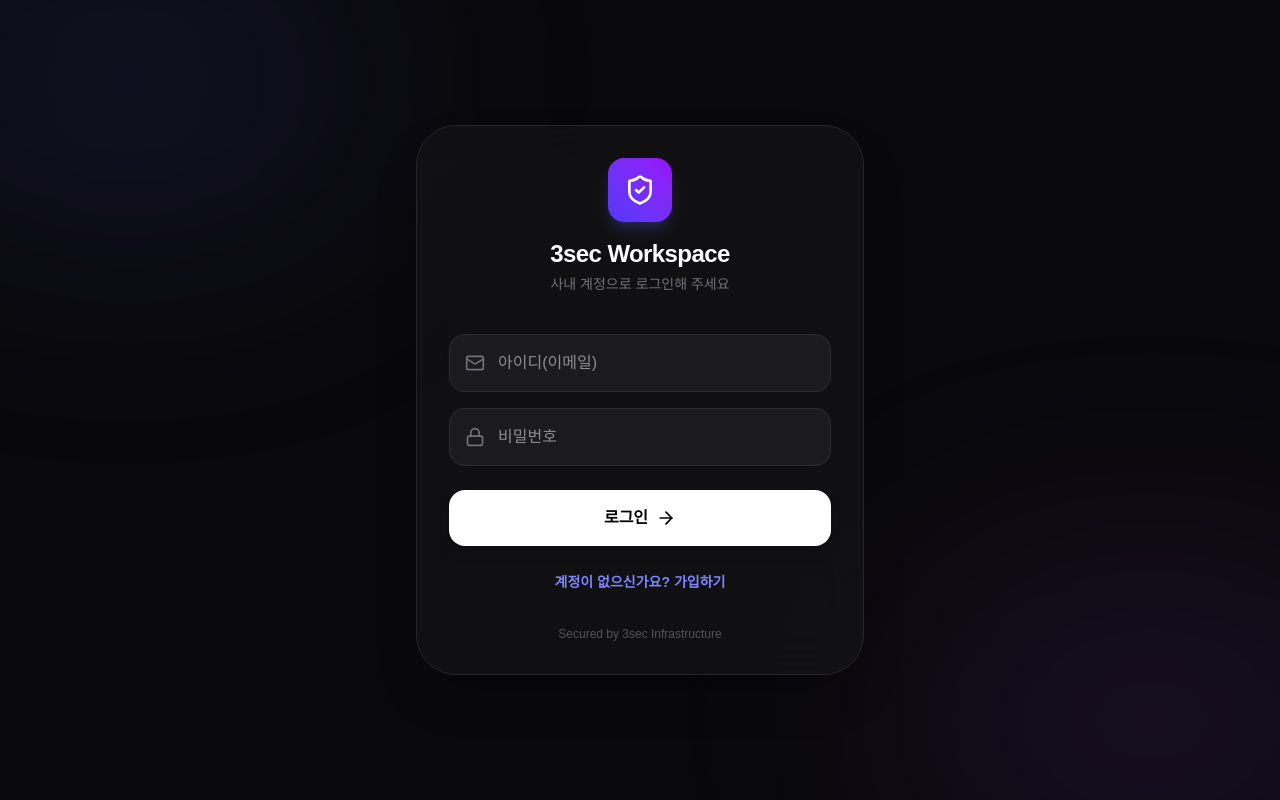
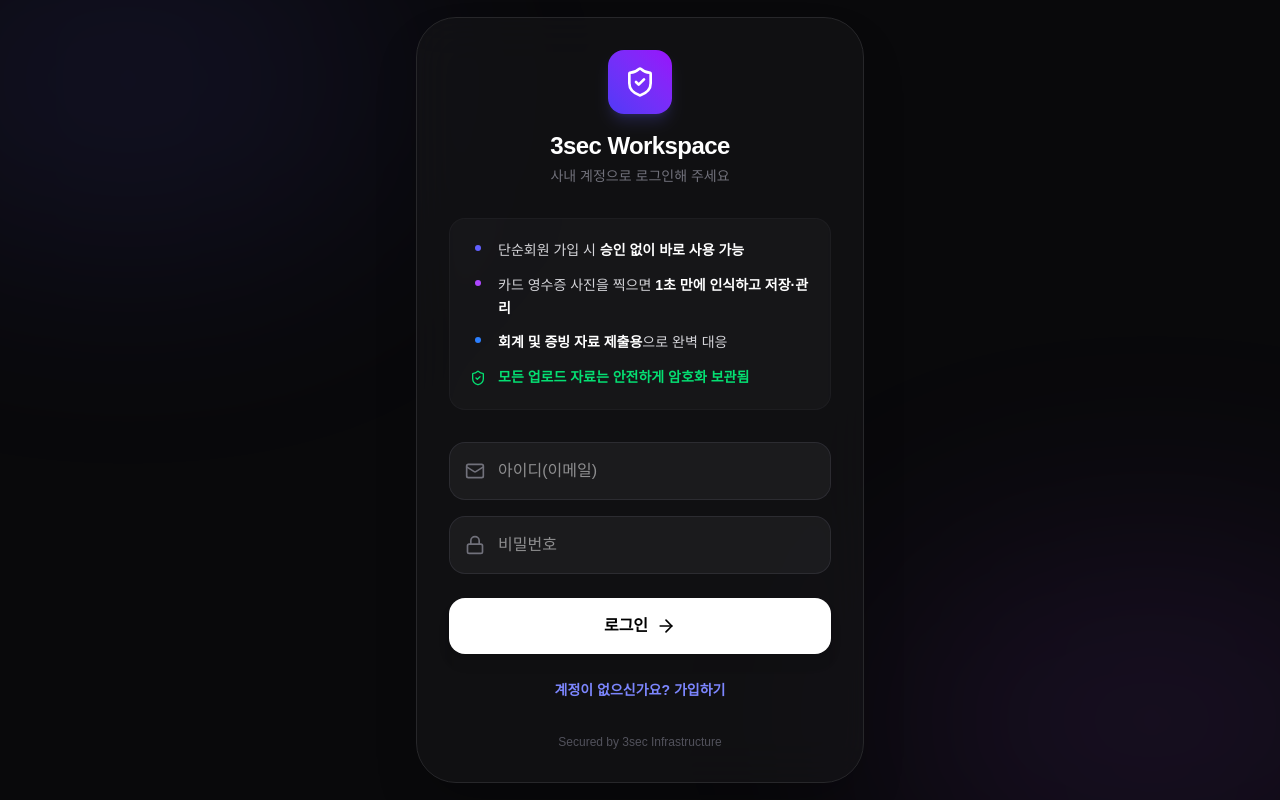
Before and after one commit to Raro7777/3sec, a Next.js app in the folder apps/web/: page /login in a window 1280 px wide. Built offline with nearby package versions, Linux system fonts and the light colour scheme.

Commit message:
style: Add Value Propositions to Login UI

```diff
--- a/apps/web/src/app/login/page.tsx
+++ b/apps/web/src/app/login/page.tsx
@@ -52,12 +52,31 @@
                 animate={{ opacity: 1, y: 0 }}
                 className="w-full max-w-md bg-zinc-900/50 backdrop-blur-xl border border-zinc-800 p-8 rounded-[2.5rem] shadow-2xl relative z-10"
             >
-                <div className="text-center mb-10">
+                <div className="text-center mb-8">
                     <div className="w-16 h-16 bg-gradient-to-tr from-indigo-600 to-purple-600 rounded-2xl flex items-center justify-center mx-auto mb-4 shadow-lg shadow-indigo-500/20">
                         <ShieldCheck className="w-8 h-8 text-white" />
                     </div>
                     <h1 className="text-2xl font-black text-white tracking-tight">3sec Workspace</h1>
                     <p className="text-zinc-500 text-sm mt-1">{isSignUp ? "새로운 계정을 생성해 주세요" : "사내 계정으로 로그인해 주세요"}</p>
+                </div>
+
+                <div className="mb-8 space-y-3 bg-zinc-800/30 p-5 rounded-2xl border border-zinc-800/50">
+                    <div className="flex items-start gap-3">
+                        <div className="min-w-4 mt-0.5 flex justify-center"><div className="w-1.5 h-1.5 rounded-full bg-indigo-500 mt-1"/></div>
+                        <p className="text-sm text-zinc-300 leading-relaxed">단순회원 가입 시 <span className="text-white font-bold">승인 없이 바로 사용 가능</span></p>
+                    </div>
+                    <div className="flex items-start gap-3">
+                        <div className="min-w-4 mt-0.5 flex justify-center"><div className="w-1.5 h-1.5 rounded-full bg-purple-500 mt-1"/></div>
+                        <p className="text-sm text-zinc-300 leading-relaxed">카드 영수증 사진을 찍으면 <span className="text-white font-bold">1초 만에 인식하고 저장·관리</span></p>
+                    </div>
+                    <div className="flex items-start gap-3">
+                        <div className="min-w-4 mt-0.5 flex justify-center"><div className="w-1.5 h-1.5 rounded-full bg-blue-500 mt-1"/></div>
+                        <p className="text-sm text-zinc-300 leading-relaxed"><span className="text-white font-bold">회계 및 증빙 자료 제출용</span>으로 완벽 대응</p>
+                    </div>
+                    <div className="flex items-start gap-3">
+                        <div className="min-w-4 mt-0.5 flex justify-center"><ShieldCheck className="w-4 h-4 text-green-400 mt-[2px]"/></div>
+                        <p className="text-sm text-green-400 font-bold leading-relaxed">모든 업로드 자료는 안전하게 암호화 보관됨</p>
+                    </div>
                 </div>
 
                 <form onSubmit={handleSubmit} className="space-y-6">
```
